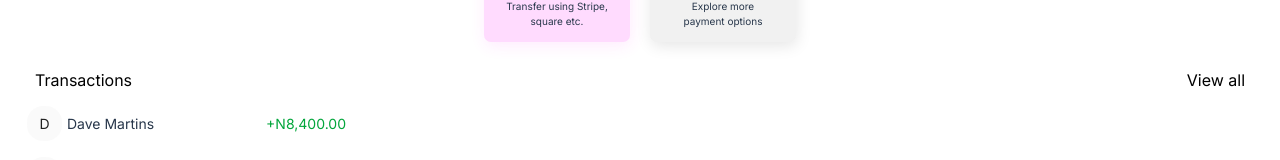
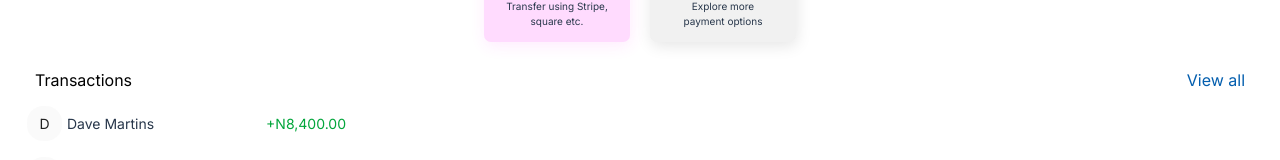
Before and after one commit to Maxwell011/moni-finance, a Next.js app: page /send in a window 1280 px wide. Shown: the part 382-542 px from the top of the page. Built offline with nearby package versions, Linux system fonts and the light colour scheme.

Commit message:
Update link color in Transactions component

```diff
--- a/src/app/components/Transactions.tsx
+++ b/src/app/components/Transactions.tsx
@@ -8,7 +8,7 @@ const Transactions = () => {
           <div className='flex justify-between mx-[35px] my-[26px]'>
             <div className=''>Transactions</div>
             <div className=''>
-              <Link href='/transaction'>View all</Link>
+              <Link href='/transaction' className="text-[#035EAE]">View all</Link>
             </div>
           </div>
           <div className='flex flex-col gap-[40px]'>
```
